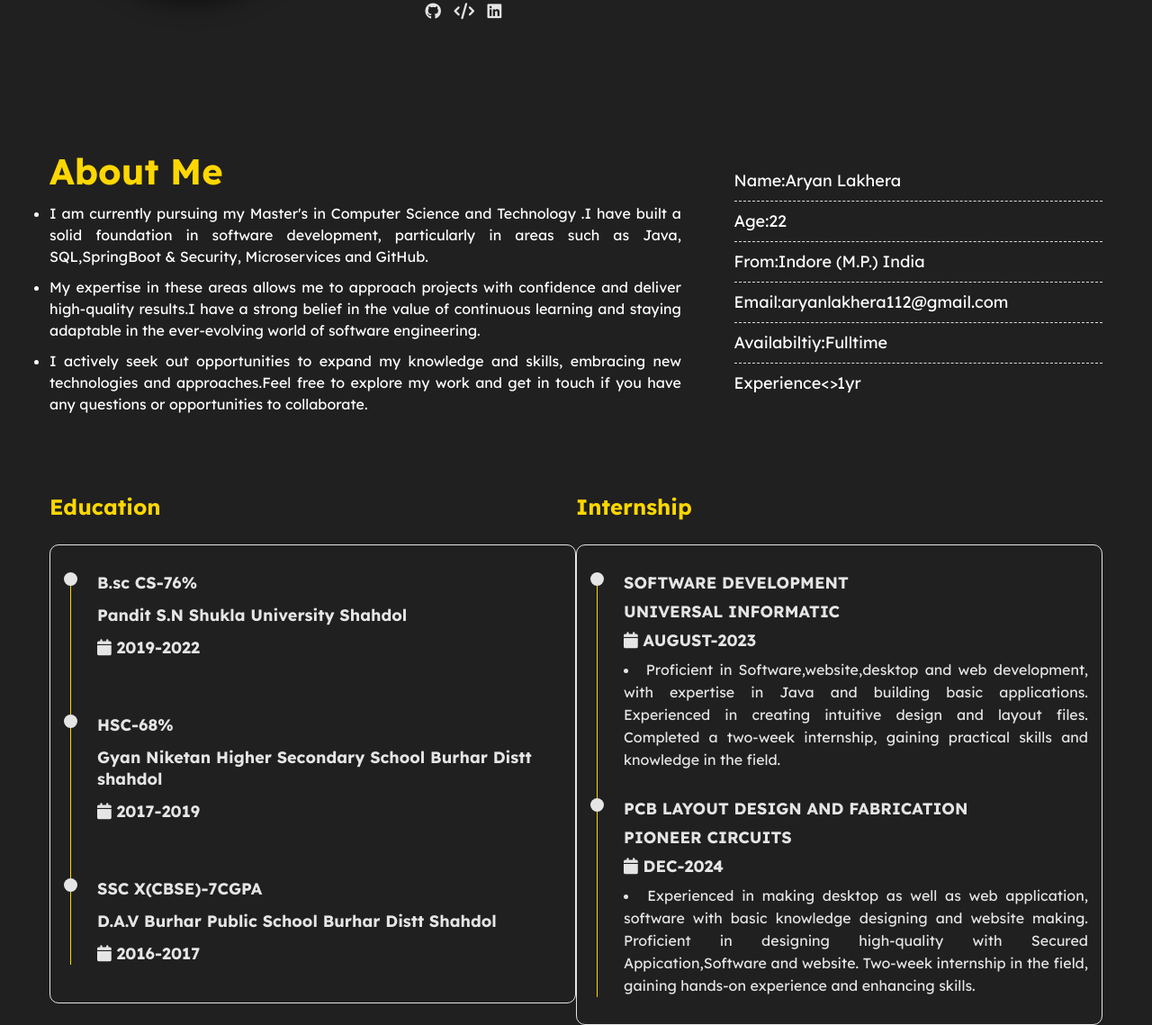
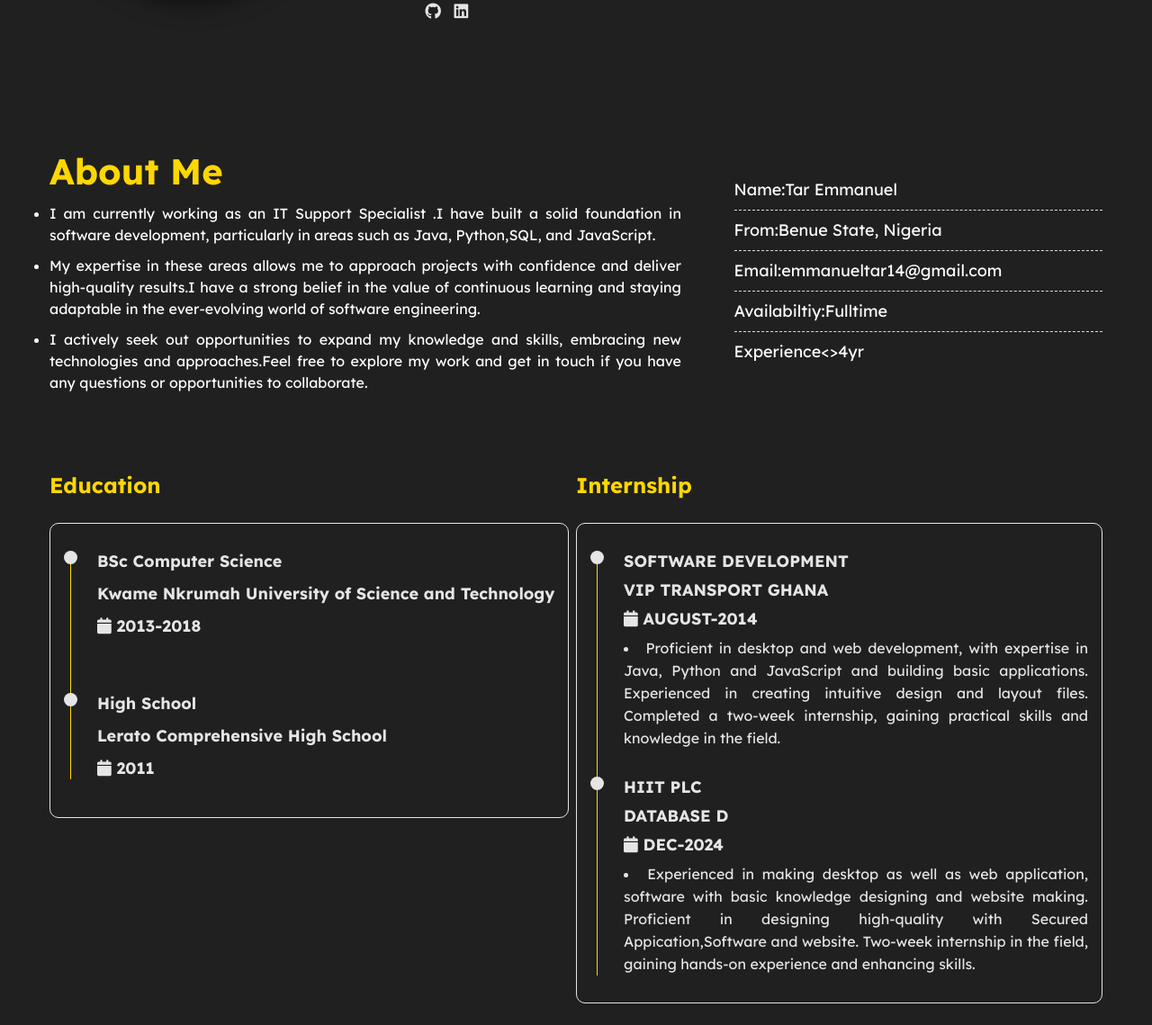
Before and after one commit to emmanuel-tar/PersonalPortfolio, a plain HTML site: page index.html in a window 1280 px wide. Shown: the part 483-1622 px from the top of the page at 90% size. Drawn offline with nearby package versions, Linux system fonts and the light colour scheme; a script that the page names is missing.

Commit message:
Update: Portfolio

```diff
--- a/index.html
+++ b/index.html
@@ -4,7 +4,7 @@
     <meta charset="UTF-8">
     <meta http-equiv="X-UA-Compatible" content="IE=edge">
     <meta name="viewport" content="width=device-width, initial-scale=1.0">
-    <title>ARYAN LAKHERA</title>
+    <title>EMMANUEL TAR</title>
     <link rel="icon" href="https://i.ibb.co/zRsTj3p/Frame-1-37.png">
 
 
@@ -43,24 +43,23 @@
     <!-------------------------- Home Page -------------------------->
     <div class="FirstElement" id="home">
         <div class="profile-photo">
-            <img src="files/photo!!.png" alt="profile picture">
+            <img src="profile-pic.png" alt="profile picture">
         </div>
         <div class="profile-text">
             <h5>Hi I'm </h5><br>
-            <h1>ARYAN</h1><br>
+            <h1>EMMANUEL</h1><br>
             <p>Welcome to my portfolio website! I'm a passionate and aspiring Full Stack Java Devloper with a strong desire to create innovative solutions and push the boundaries of technology.With a deep love for coding and problem-solving, I am constantly seeking opportunities to learn and grow in this ever-evolving field</p>
 
             <div class="btn-group">
-                <a href="files/ARYANRESUME.pdf" class="btn   active">Download CV</a>
-                <a href="aryanlakhera112@gmail.com" class="btn">Contact</a>
+                <a href="Tar-Emmanuel-IT-Resume.docx" class="btn   active">Download CV</a>
+                <a href="emmanueltar14@gmail.com" class="btn">Contact</a>
             </div>
 
             <div class="social">
-                <p><a href="mailto:aryanlakhera112@example.com">Send email<i class="fa fa-envelope"></i> </a></p>
-                <!-- <a href="aryanlakhera112@gmail.com"><i class="fa fa-envelope"></i></a> -->
-                <a href="https://github.com/Aryanlakhera1102"><i class="fa-brands fa-github"></i></a>
-                <a href="https://leetcode.com/aryan1102/"><i class="fa fa-code"></i></a>
-                <a href="https://www.linkedin.com/in/aryan-lakhera-11b08a235/"><i class="fa-brands fa-linkedin"></i></a>
+                <p><a href="mailto:emmanueltar14@gmail.com">Send email<i class="fa fa-envelope"></i> </a></p>
+                <!-- <a href="emmanueltar14@gmail.com"><i class="fa fa-envelope"></i></a> -->
+                <a href="https://github.com/emmanuel-tar"><i class="fa-brands fa-github"></i></a>
+                <a href="https://www.linkedin.com/in/tor-tar-4b419029a/"><i class="fa-brands fa-linkedin"></i></a>
             </div>
         </div>
     </div>
@@ -73,7 +72,7 @@
                 <div class="about-content">
                     <h4>About Me</h4>
                     <ul>
-                      <li>I am currently pursuing my Master's in Computer Science and Technology .I have built a solid foundation in software development, particularly in areas such as Java, SQL,SpringBoot & Security, Microservices and GitHub.</li>
+                      <li>I am currently working as an IT Support Specialist  .I have built a solid foundation in software development, particularly in areas such as Java, Python,SQL, and JavaScript.</li>
                       <li> My expertise in these areas allows me to approach projects with confidence and deliver high-quality results.I have a strong belief in the value of continuous learning and staying adaptable in the ever-evolving world of software engineering.</li>
                       <li> I actively seek out opportunities to expand my knowledge and skills, embracing new technologies and approaches.Feel free to explore my work and get in touch if you have any questions or opportunities to collaborate. </li>
                     </ul>
@@ -81,12 +80,11 @@
 
                 <div class="about-skills">
                     <ul>
-                        <li>Name:Aryan Lakhera</li>
-                        <li>Age:22</li>
-                        <li>From:Indore (M.P.) India</li>
-                        <li>Email:aryanlakhera112@gmail.com</li>
+                        <li>Name:Tar Emmanuel</li>
+                        <li>From:Benue State, Nigeria</li>
+                        <li>Email:emmanueltar14@gmail.com</li>
                         <li>Availabiltiy:Fulltime</li>
-                        <li>Experience&lt;>1yr</li>
+                        <li>Experience&lt;>4yr</li>
                     </ul>
                 </div>
             </div>
@@ -108,23 +106,24 @@
                                 <div class="timeline-item">
                                     <div class="circle-dot"></div>
                                     <h3 class="timeline-title">
-                                        B.sc CS-76%
+                                        BSc Computer Science
                                     </h3>
-                                    <h4 class="timeline-title">Pandit S.N Shukla University Shahdol</h4>
+                                    <h4 class="timeline-title">Kwame Nkrumah University of Science and Technology</h4>
                                     <h4 class="timeline-title">
-                                        <i class="fa fa-calendar"></i> 2019-2022
+                                        <i class="fa fa-calendar"></i> 2013-2018
                                     </h4>
                                 </div>
                                 <!-- Timeline-item -->
                                 <div class="timeline-item">
                                     <div class="circle-dot"></div>
-                                    <h3 class="timeline-title">HSC-68%</h3>
-                                    <h4 class="timeline-title">Gyan Niketan Higher Secondary School Burhar Distt shahdol</h4>
+                                    <h3 class="timeline-title">High School</h3>
+                                    <h4 class="timeline-title">Lerato Comprehensive High School</h4>
                                     <h4 class="timeline-title">
-                                        <i class="fa fa-calendar"></i> 2017-2019
+                                        <i class="fa fa-calendar"></i> 2011
                                     </h4>
                                 </div>
                                 <!-- Timeline-item -->
+                                <!--
                                 <div class="timeline-item">
                                     <div class="circle-dot"></div>
                                     <h3 class="timeline-title">
@@ -135,7 +134,7 @@
                                         <i class="fa fa-calendar"></i> 2016-2017
                                     </h4>
                                 </div>
-
+                                -->
                             </div>
                         </div>
                     </div>
@@ -152,18 +151,18 @@
                                     <h3 class="timeline-title">
                                      SOFTWARE DEVELOPMENT
                                     </h3>
-                                    <h4 class="timeline-title">UNIVERSAL INFORMATIC</h4>
+                                    <h4 class="timeline-title">VIP TRANSPORT GHANA</h4>
                                     <h4 class="timeline-title">
-                                        <i class="fa fa-calendar"></i> AUGUST-2023
+                                        <i class="fa fa-calendar"></i> AUGUST-2014
                                     </h4>
-                                    <li class="timeline-text">Proficient in Software,website,desktop and web development, with expertise in Java and building basic applications. Experienced in creating intuitive design and layout files. Completed a two-week internship, gaining practical skills and knowledge in the field.
+                                    <li class="timeline-text">Proficient in desktop and web development, with expertise in Java, Python and JavaScript and building basic applications. Experienced in creating intuitive design and layout files. Completed a two-week internship, gaining practical skills and knowledge in the field.
                                     </li>
                                 </div>
                                 <!-- Timeline-item -->
                                 <div class="timeline-item">
                                     <div class="circle-dot"></div>
-                                    <h3 class="timeline-title">PCB LAYOUT DESIGN AND FABRICATION</h3>
-                                    <h4 class="timeline-title">PIONEER CIRCUITS</h4>
+                                    <h3 class="timeline-title">HIIT PLC</h3>
+                                    <h4 class="timeline-title">DATABASE D</h4>
                                     <h4 class="timeline-title">
                                         <i class="fa fa-calendar"></i> DEC-2024
                                     </h4>
```
Also changed, not shown: profile-pic.png (added), 1 other file.
